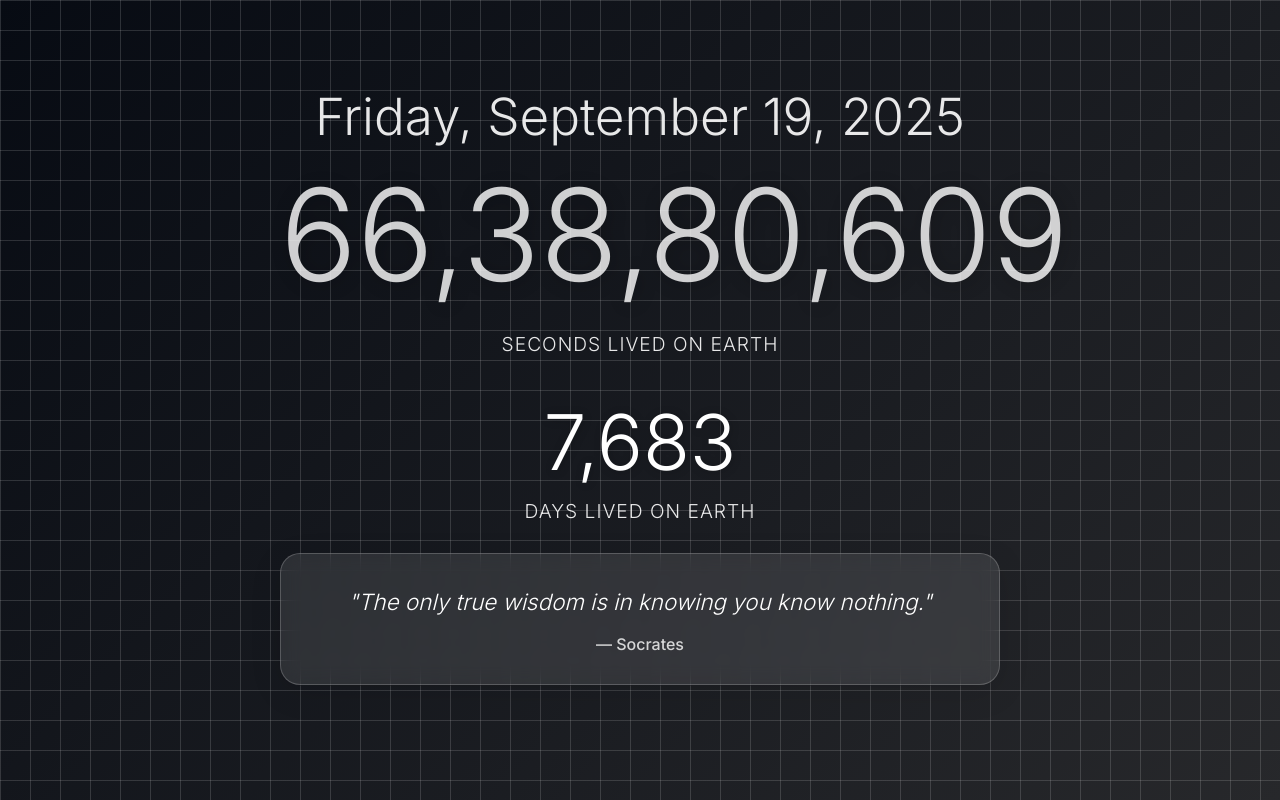
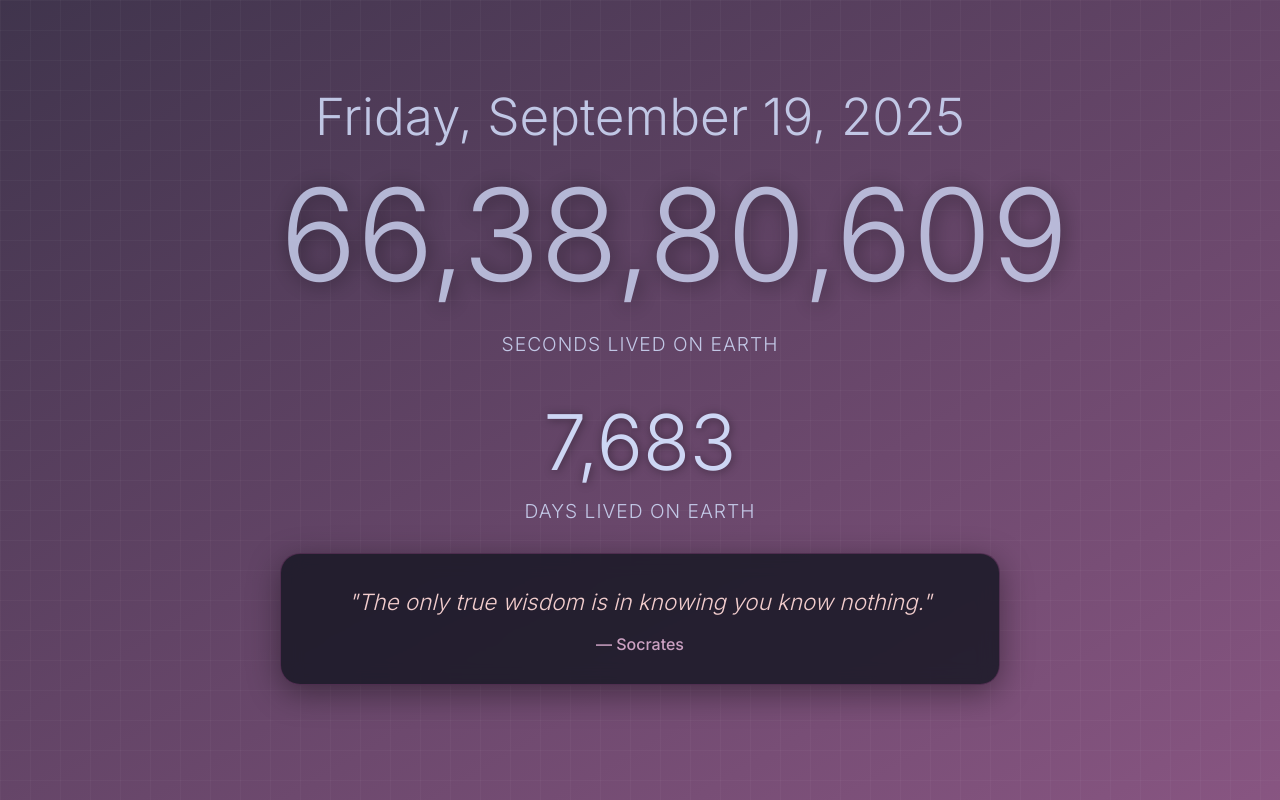
Before and after one commit to VyomJain6904/Chrome-Extensions, a browser extension: page Seconds Calculator/index.html in a window 1280 px wide. Drawn offline with Linux system fonts and the light colour scheme.

Commit message:
Background Updated

```diff
--- a/Seconds Calculator/index.html
+++ b/Seconds Calculator/index.html
@@ -15,16 +15,28 @@
 
             body {
                 font-family: "Inter", sans-serif;
-                background: linear-gradient(135deg, #070b13, #27282b);
-                background-size: cover;
-                background-attachment: fixed;
+                background: linear-gradient(150deg, #1e1e2e, #302d41, #c06fab);
+                background-size: 400% 400%;
+                animation: gradientShift 10s ease infinite;
                 min-height: 100vh;
                 display: flex;
                 align-items: center;
                 justify-content: center;
                 overflow: hidden;
-                color: white;
+                color: #cdd6f4;
                 position: relative;
+            }
+
+            @keyframes gradientShift {
+                0% {
+                    background-position: 0% 50%;
+                }
+                50% {
+                    background-position: 100% 50%;
+                }
+                100% {
+                    background-position: 0% 50%;
+                }
             }
 
             body::before {
@@ -35,12 +47,12 @@
                 width: 100%;
                 height: 100%;
                 background-image: linear-gradient(
-                        rgba(248, 247, 247, 0.15) 1px,
+                        rgba(255, 255, 255, 0.03) 1px,
                         transparent 1px
                     ),
                     linear-gradient(
                         90deg,
-                        rgba(255, 255, 255, 0.15) 1px,
+                        rgba(255, 255, 255, 0.03) 1px,
                         transparent 1px
                     );
                 background-size: 30px 30px;
@@ -67,14 +79,19 @@
             }
 
             .invisible-grid::before {
-                content: '';
+                content: "";
                 position: absolute;
                 top: 50%;
                 left: 50%;
                 width: 0;
                 height: 0;
-                background: radial-gradient(circle, rgba(255, 255, 255, 0.6) 0%, rgba(255, 255, 255, 0.2) 50%, transparent 100%);
-                border-radius: 50%;
+                background: radial-gradient(
+                    circle,
+                    rgba(207, 110, 181, 0.8) 0%,
+                    rgba(148, 86, 131, 0.3) 50%,
+                    transparent 100%
+                );
+                border-radius: 100%;
                 transform: translate(-50%, -50%);
                 opacity: 0;
                 pointer-events: none;
@@ -111,7 +128,7 @@
                 position: relative;
                 z-index: 1;
                 text-align: center;
-                color: white;
+                color: #cdd6f4;
                 max-width: 800px;
                 padding: 40px;
             }
@@ -120,7 +137,7 @@
                 font-size: 8rem;
                 font-weight: 300;
                 margin-bottom: 20px;
-                text-shadow: 2px 2px 20px rgba(0, 0, 0, 0.3);
+                text-shadow: 2px 2px 20px rgba(0, 0, 0, 0.5);
                 animation: pulse 2s ease-in-out infinite;
             }
 
@@ -128,7 +145,7 @@
                 font-size: 4.8rem;
                 font-weight: 300;
                 margin-bottom: 10px;
-                text-shadow: 1px 1px 10px rgba(0, 0, 0, 0.2);
+                text-shadow: 1px 1px 10px rgba(0, 0, 0, 0.4);
             }
 
             @keyframes pulse {
@@ -141,15 +158,7 @@
                 }
             }
 
-            .seconds-label {
-                font-size: 1.2rem;
-                opacity: 0.9;
-                margin-bottom: 20px;
-                font-weight: 300;
-                text-transform: uppercase;
-                letter-spacing: 1px;
-            }
-
+            .seconds-label,
             .days-label {
                 font-size: 1.2rem;
                 opacity: 0.9;
@@ -160,13 +169,13 @@
             }
 
             .quote-container {
-                background: rgba(255, 255, 255, 0.1);
+                background: rgba(24, 24, 37, 0.85);
                 backdrop-filter: blur(10px);
                 border-radius: 20px;
                 padding: 30px;
                 margin: 30px 0;
-                border: 1px solid rgba(255, 255, 255, 0.2);
-                box-shadow: 0 8px 32px rgba(0, 0, 0, 0.1);
+                border: 1px solid rgba(177, 84, 152, 0.3);
+                box-shadow: 0 8px 32px rgba(0, 0, 0, 0.4);
             }
 
             .quote {
@@ -175,12 +184,14 @@
                 font-style: italic;
                 line-height: 1.6;
                 margin-bottom: 15px;
+                color: #f2cdcd;
             }
 
             .quote-author {
                 font-size: 1rem;
                 opacity: 0.8;
                 font-weight: 500;
+                color: #f5c2e7;
             }
 
             .date-display {
@@ -194,28 +205,22 @@
                 body::before {
                     background-size: 25px 25px;
                 }
-
                 .invisible-grid {
                     width: 25px;
                     height: 25px;
                 }
-
                 .seconds-display {
                     font-size: 3rem;
                 }
-
                 .days-display {
                     font-size: 1.8rem;
                 }
-
                 .date-display {
                     font-size: 1.5rem;
                 }
-
                 .quote {
                     font-size: 1.1rem;
                 }
-
                 .container {
                     width: 100%;
                     max-width: 95vw;
@@ -233,7 +238,7 @@
             <div class="seconds-label">Seconds Lived on Earth</div>
             <br />
             <div class="days-display" id="daysDisplay">0</div>
-            <div class="days-label">days Lived on Earth</div>
+            <div class="days-label">Days Lived on Earth</div>
             <div class="quote-container">
                 <div class="quote" id="quote"></div>
                 <div class="quote-author" id="quoteAuthor"></div>
```
